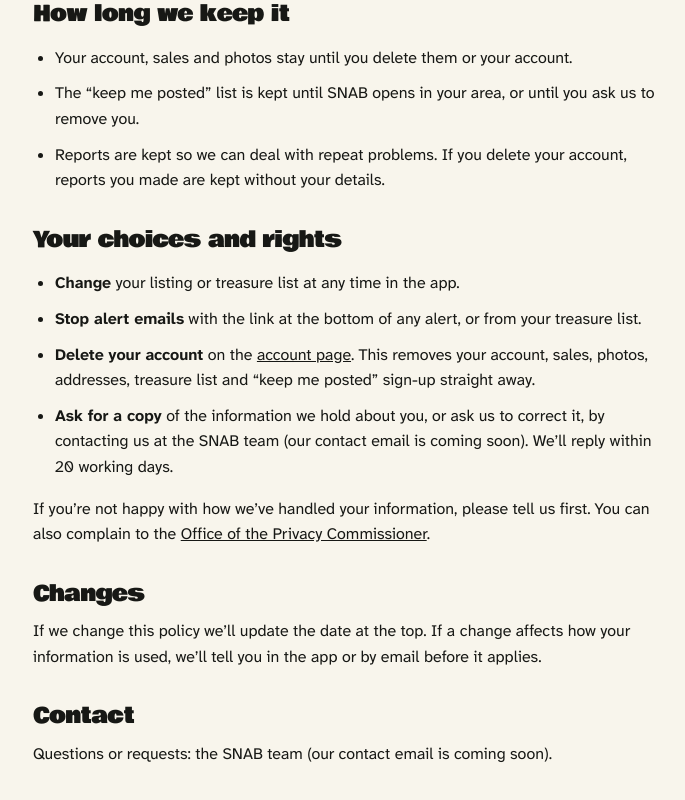
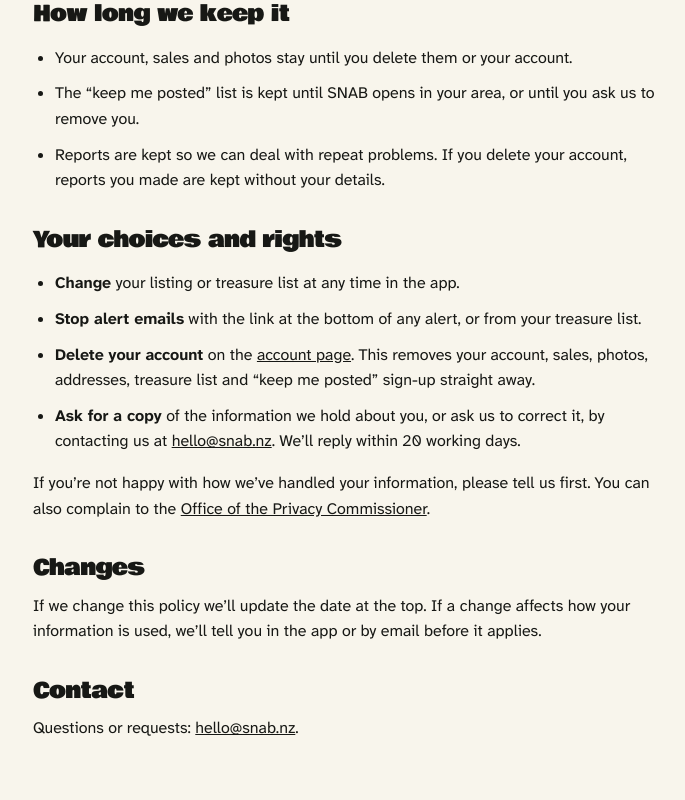
Before and after one commit to KoruForm/SNAB, a Next.js app: page /privacy in a window 1280 px wide. Shown: the part 2557-3357 px from the top of the page, without its empty margins (287-972 px from the left). Built offline with nearby package versions, Linux system fonts and the light colour scheme; no server answers.

Commit message:
Use snab.nz as the default site address and hello@snab.nz as the contact email
Co-Authored-By: Claude Opus 5.5 (1M context) <noreply@anthropic.com>
Claude-Session: https://claude.ai/code/session_01X27xKtjW8M7Rv5HbpuLTWF

```diff
--- a/app/layout.tsx
+++ b/app/layout.tsx
@@ -5,9 +5,8 @@ import "./globals.css";
 import { umamiScript, umamiWebsiteId } from "../lib/analytics";
 import { comingSoonHome } from "../lib/launch";
 
-// Link previews need absolute URLs. Set NEXT_PUBLIC_SITE_URL before building
-// once SNAB has its own domain; until then this is the Hostinger preview address.
-const siteUrl = process.env.NEXT_PUBLIC_SITE_URL || "https://olivedrab-rabbit-869283.hostingersite.com";
+// Link previews need absolute URLs. NEXT_PUBLIC_SITE_URL overrides the default at build time.
+const siteUrl = process.env.NEXT_PUBLIC_SITE_URL || "https://snab.nz";
 // While the coming soon teaser is on, shares and search results give nothing away either.
 const teaser = comingSoonHome;
 const title = teaser ? "SNAB" : "SNAB — Garage sales. Great finds.";
--- a/lib/legal.ts
+++ b/lib/legal.ts
@@ -1,4 +1,4 @@
 // How to reach SNAB, for the privacy policy and terms (app/privacy, app/terms).
-// Set NEXT_PUBLIC_CONTACT_EMAIL in Hostinger before building; until then the pages say a contact email is coming soon.
-export const contactEmail = process.env.NEXT_PUBLIC_CONTACT_EMAIL?.trim() || "";
+// NEXT_PUBLIC_CONTACT_EMAIL in Hostinger overrides the default.
+export const contactEmail = process.env.NEXT_PUBLIC_CONTACT_EMAIL?.trim() || "hello@snab.nz";
 export const legalUpdated = "5 October 2026";
```
Also changed, not shown: 2 other files (tests, documents, lock files or other folders).
